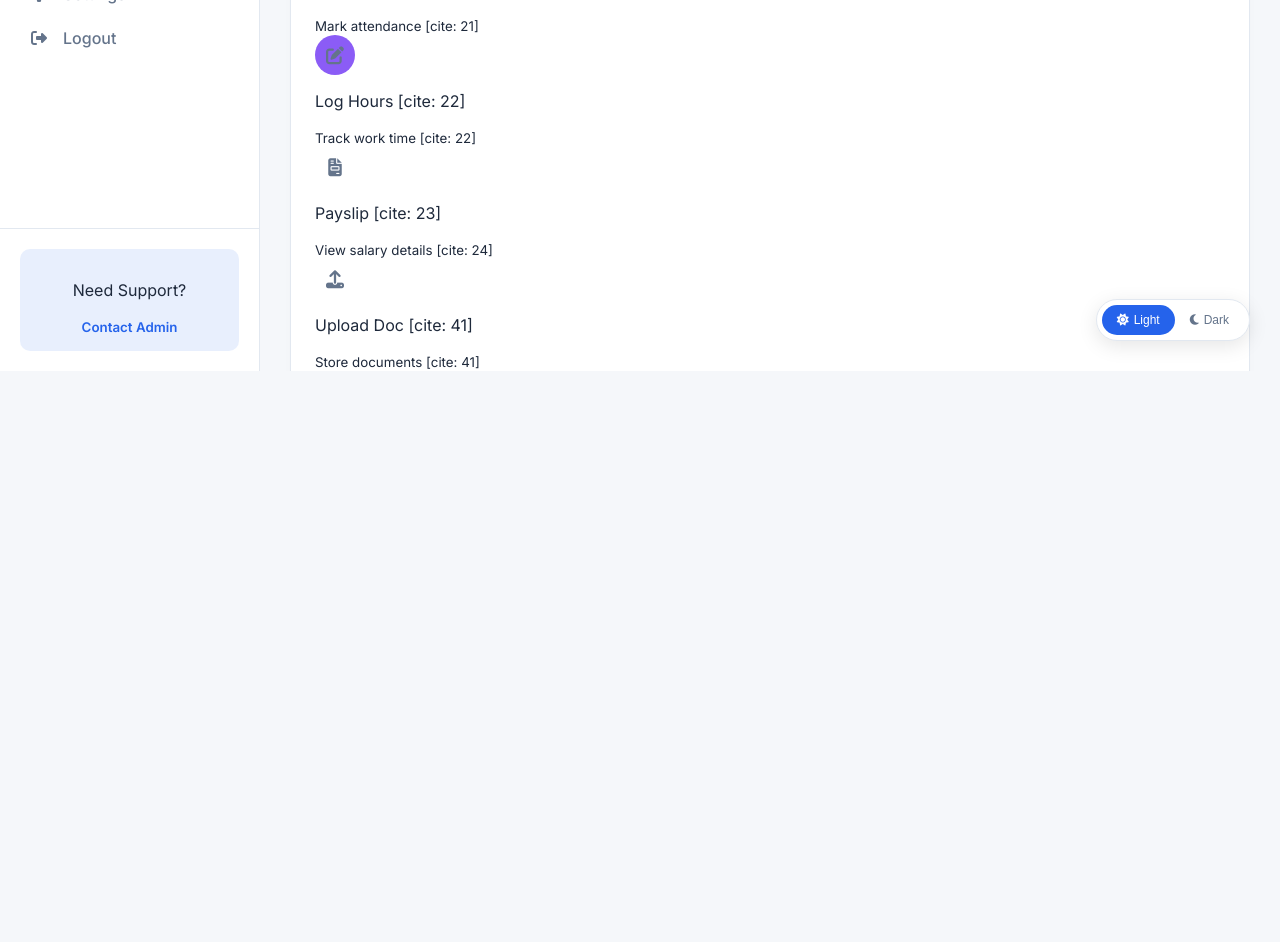
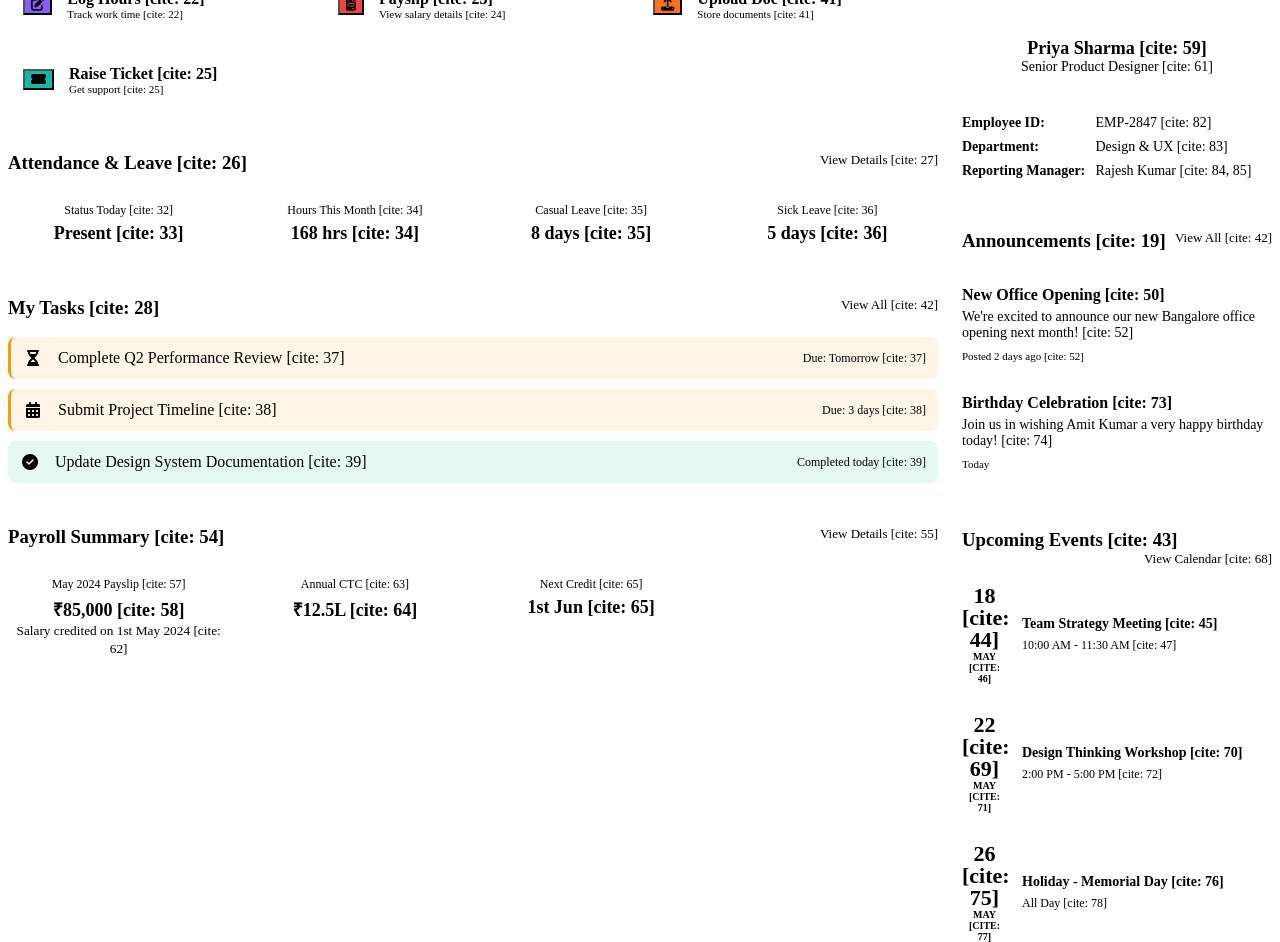
Before and after one commit to cureflyglobal/NexusHR, a plain HTML site: page index.html in a window 1280 px wide. Shown: the part 429-1371 px from the top of the page. Before the commit the page ends 800 px from the top, so only its background shows below. Drawn offline with nearby package versions, Linux system fonts and the light colour scheme.

Commit message:
Update style.css

```diff
--- a/assets/css/style.css
+++ b/assets/css/style.css
@@ -1,99 +1,249 @@
-:root {
-    --primary: #2563eb;
-    --primary-dark: #1d4ed8;
-    --secondary: #64748b;
-    --bg-body: #f5f7fa;
-    --bg-card: #ffffff;
-    --text-main: #1e293b;
-    --text-muted: #64748b;
-    --border: #e2e8f0;
-    --danger: #ef4444;
-    --success: #10b981;
-    --font-main: 'Inter', sans-serif;
+/* --- New Styles for Canva Design Implementation --- */
+
+/* Layout Grid */
+.dashboard-grid {
+    display: grid;
+    grid-template-columns: 3fr 1fr; /* Left column wider than right column */
+    gap: 24px;
+}
+.left-col {
+    /* Holds Quick Actions, Attendance, Tasks, Payroll */
+    display: flex;
+    flex-direction: column;
+    gap: 24px;
+}
+.right-col {
+    /* Holds Profile, Announcements, Events */
+    display: flex;
+    flex-direction: column;
+    gap: 24px;
 }
 
-/* Dark Theme Variables */
-body.dark-mode {
-    --bg-body: #0f172a;
-    --bg-card: #1e293b;
-    --text-main: #f8fafc;
-    --text-muted: #94a3b8;
-    --border: #334155;
+/* Quick Actions Grid */
+.quick-actions-grid {
+    display: grid;
+    grid-template-columns: repeat(3, 1fr);
+    gap: 15px;
+}
+.action-box {
+    display: flex;
+    align-items: center;
+    gap: 15px;
+    padding: 15px;
+    border-radius: 12px;
+    background: var(--bg-body);
+    border: 1px solid var(--border);
+    transition: 0.2s;
+}
+.action-box:hover {
+    box-shadow: 0 4px 10px rgba(0, 0, 0, 0.05);
+    border-color: var(--primary);
+}
+.action-label {
+    margin: 0;
+    font-weight: 600;
+}
+.action-box small {
+    color: var(--text-muted);
+    font-size: 11px;
+    display: block;
+}
+.icon-btn.bg-blue { background: #3b82f6; }
+.icon-btn.bg-green { background: #10b981; }
+.icon-btn.bg-purple { background: #8b5cf6; }
+.icon-btn.bg-red { background: #ef4444; }
+.icon-btn.bg-orange { background: #f97316; }
+.icon-btn.bg-teal { background: #14b8a6; }
+
+
+/* Summary Grids (Attendance & Payroll) */
+.attendance-grid, .payroll-summary {
+    display: grid;
+    grid-template-columns: repeat(4, 1fr);
+    gap: 15px;
+    text-align: center;
+}
+.attendance-grid > div, .payroll-summary > div {
+    padding: 10px 0;
+    border-right: 1px solid var(--border);
+}
+.attendance-grid > div:last-child, .payroll-summary > div:last-child {
+    border-right: none;
+}
+.summary-label {
+    font-size: 12px;
+    color: var(--text-muted);
+    margin: 0 0 5px;
+}
+.summary-value {
+    font-size: 18px;
+    font-weight: 700;
+    margin: 0;
+}
+.text-green { color: var(--success); }
+.text-primary { color: var(--primary); }
+.view-all-link {
+    float: right;
+    font-size: 13px;
+    color: var(--primary);
+    text-decoration: none;
+    font-weight: 500;
 }
 
-body { margin: 0; font-family: var(--font-main); background: var(--bg-body); color: var(--text-main); transition: background 0.3s ease; height: 100vh; overflow: hidden; }
-* { box-sizing: border-box; }
+/* My Tasks List */
+.task-list {
+    display: flex;
+    flex-direction: column;
+    gap: 10px;
+}
+.task-item {
+    display: flex;
+    align-items: center;
+    padding: 12px;
+    border-radius: 8px;
+}
+.task-item i {
+    font-size: 16px;
+    margin-right: 15px;
+    width: 20px;
+    text-align: center;
+}
+.task-item p {
+    flex: 1;
+    margin: 0;
+    font-weight: 500;
+}
+.task-item small {
+    color: var(--text-muted);
+    font-size: 12px;
+}
+.task-item.pending {
+    background: rgba(245, 158, 11, 0.1);
+    border-left: 3px solid #f59e0b;
+}
+.task-item.completed {
+    background: rgba(16, 185, 129, 0.1);
+    border-left: 3px solid var(--success);
+}
+.task-item.completed i {
+    color: var(--success);
+}
 
-/* Layout */
-.app-wrapper { display: flex; height: 100%; width: 100%; }
-.main-wrapper { flex: 1; display: flex; flex-direction: column; position: relative; overflow: hidden; }
-.page-content { padding: 30px; overflow-y: auto; height: 100%; display: none; animation: fadeIn 0.3s; }
-.page-content.active { display: block; }
-@keyframes fadeIn { from { opacity: 0; transform: translateY(10px); } to { opacity: 1; transform: translateY(0); } }
+/* Profile Card */
+.profile-card .profile-header {
+    text-align: center;
+    padding-bottom: 20px;
+    margin-bottom: 20px;
+    border-bottom: 1px solid var(--border);
+}
+.profile-card .user-avatar {
+    margin: 0 auto 10px;
+}
+.profile-card .name {
+    margin: 5px 0 0;
+    font-size: 18px;
+}
+.profile-card .role {
+    margin: 0;
+    color: var(--text-muted);
+    font-size: 14px;
+}
+.profile-details p {
+    margin: 8px 0;
+    font-size: 14px;
+}
+.profile-details strong {
+    font-weight: 600;
+    width: 130px;
+    display: inline-block;
+}
 
-/* Sidebar */
-.sidebar { width: 260px; background: var(--bg-card); border-right: 1px solid var(--border); display: flex; flex-direction: column; z-index: 50; transition: all 0.3s; }
-.sidebar-logo { padding: 24px; font-size: 20px; font-weight: 700; border-bottom: 1px solid var(--border); display: flex; align-items: center; gap: 10px; }
-.text-primary { color: var(--primary); }
-.sidebar-menu { padding: 20px 0; flex: 1; }
-.sidebar-item { padding: 12px 24px; cursor: pointer; color: var(--text-muted); display: flex; align-items: center; gap: 12px; transition: 0.2s; font-weight: 500; border-left: 3px solid transparent; text-decoration: none; }
-.sidebar-item:hover, .sidebar-item.active { background: rgba(37, 99, 235, 0.05); color: var(--primary); }
-.sidebar-item.active { border-left-color: var(--primary); }
-.sidebar-icon { width: 24px; text-align: center; }
-.sidebar-footer { padding: 20px; border-top: 1px solid var(--border); }
-.help-box { background: rgba(37, 99, 235, 0.1); padding: 15px; border-radius: 10px; text-align: center; }
-.help-box small { color: var(--primary); font-weight: 600; cursor: pointer; }
+/* Announcement Card */
+.announcement-item {
+    padding: 15px 0;
+    border-bottom: 1px dashed var(--border);
+}
+.announcement-item:last-child {
+    border-bottom: none;
+}
+.announcement-title {
+    font-weight: 600;
+    margin: 0 0 5px;
+    color: var(--primary);
+}
+.announcement-body {
+    margin: 0 0 5px;
+    font-size: 14px;
+}
+.announcement-item small {
+    color: var(--text-muted);
+    font-size: 11px;
+}
 
-/* Header */
-.top-nav { height: 70px; background: var(--bg-card); border-bottom: 1px solid var(--border); padding: 0 30px; display: flex; justify-content: space-between; align-items: center; }
-.nav-left, .nav-actions { display: flex; align-items: center; gap: 15px; }
-.search-bar { position: relative; }
-.search-bar input { padding: 10px 10px 10px 35px; border-radius: 8px; border: 1px solid var(--border); background: var(--bg-body); color: var(--text-main); width: 250px; }
-.search-icon { position: absolute; left: 12px; top: 50%; transform: translateY(-50%); color: var(--text-muted); font-size: 14px; }
-.icon-btn { background: transparent; border: none; font-size: 18px; color: var(--text-muted); cursor: pointer; position: relative; width: 40px; height: 40px; display: flex; align-items: center; justify-content: center; border-radius: 50%; transition: 0.2s; }
-.icon-btn:hover { background: var(--bg-body); color: var(--primary); }
-.badge { position: absolute; top: 5px; right: 5px; background: var(--danger); color: white; font-size: 10px; padding: 2px 5px; border-radius: 10px; }
-.user-avatar { width: 35px; height: 35px; background: linear-gradient(135deg, #2563eb, #1d4ed8); border-radius: 50%; color: white; display: flex; align-items: center; justify-content: center; font-size: 12px; font-weight: bold; }
+/* Event Card */
+.event-item {
+    display: flex;
+    align-items: center;
+    gap: 15px;
+    padding: 15px 0;
+    border-bottom: 1px dashed var(--border);
+}
+.event-item:last-child {
+    border-bottom: none;
+}
+.event-date {
+    text-align: center;
+    width: 45px;
+}
+.event-date .day-num {
+    display: block;
+    font-size: 22px;
+    font-weight: 700;
+    color: var(--primary);
+    line-height: 1;
+}
+.event-date .month-name {
+    display: block;
+    font-size: 10px;
+    font-weight: 600;
+    color: var(--text-muted);
+    text-transform: uppercase;
+}
+.event-info .event-title {
+    margin: 0 0 3px;
+    font-weight: 600;
+    font-size: 14px;
+}
+.event-info small {
+    color: var(--text-muted);
+    font-size: 12px;
+}
 
-/* Components */
-.page-title { font-size: 24px; margin: 0 0 5px; }
-.page-subtitle { color: var(--text-muted); margin: 0 0 30px; font-size: 14px; }
-.card { background: var(--bg-card); border-radius: 12px; padding: 24px; box-shadow: 0 2px 10px rgba(0,0,0,0.02); border: 1px solid var(--border); margin-bottom: 24px; }
-.card-title { margin: 0 0 20px; font-size: 16px; }
-
-/* Forms (Used in settings, login, signup) */
-.form-group { margin-bottom: 20px; }
-.form-group label { display: block; margin-bottom: 8px; font-weight: 500; font-size: 14px; }
-.form-group input { width: 100%; padding: 12px; border: 1px solid var(--border); border-radius: 8px; background: var(--bg-body); color: var(--text-main); }
-.form-btn { padding: 12px; background: var(--primary); color: white; border: none; border-radius: 8px; font-weight: 600; cursor: pointer; transition: background 0.2s; }
-
-/* Stats Grid */
-.stats-grid { display: grid; grid-template-columns: repeat(auto-fit, minmax(240px, 1fr)); gap: 24px; margin-bottom: 30px; }
-.stat-box { background: var(--bg-card); padding: 20px; border-radius: 12px; border: 1px solid var(--border); display: flex; align-items: center; gap: 15px; }
-.stat-icon { width: 50px; height: 50px; border-radius: 12px; display: flex; align-items: center; justify-content: center; font-size: 20px; color: white; }
-.bg-blue { background: #3b82f6; } .bg-green { background: #10b981; } .bg-purple { background: #8b5cf6; }
-.stat-value { font-size: 24px; font-weight: 700; }
-.stat-label { color: var(--text-muted); font-size: 13px; }
-
-/* Tables */
-.table-responsive { overflow-x: auto; }
-.data-table { width: 100%; border-collapse: collapse; white-space: nowrap; }
-.data-table th { text-align: left; padding: 15px; color: var(--text-muted); font-size: 12px; text-transform: uppercase; border-bottom: 1px solid var(--border); }
-.data-table td { padding: 15px; border-bottom: 1px solid var(--border); color: var(--text-main); font-size: 14px; }
-.status-badge { padding: 5px 10px; border-radius: 20px; font-size: 11px; font-weight: 600; }
-.status-success { background: rgba(16, 185, 129, 0.1); color: var(--success); }
-.status-pending { background: rgba(245, 158, 11, 0.1); color: #f59e0b; }
-
-/* Theme Toggle */
-.theme-toggle { position: fixed; bottom: 30px; right: 30px; background: var(--bg-card); padding: 5px; border-radius: 30px; border: 1px solid var(--border); box-shadow: 0 5px 20px rgba(0,0,0,0.1); z-index: 100; display: flex; }
-.theme-btn { border: none; background: none; padding: 8px 15px; border-radius: 20px; cursor: pointer; font-size: 12px; color: var(--text-muted); display: flex; align-items: center; gap: 5px; }
-.theme-btn.active { background: var(--primary); color: white; }
-
-/* Responsive */
-.mobile-toggle { display: none; }
-@media (max-width: 768px) {
-    .sidebar { position: fixed; left: -100%; height: 100%; box-shadow: 5px 0 15px rgba(0,0,0,0.1); }
-    .sidebar.open { left: 0; }
-    .mobile-toggle { display: flex; }
-    .search-bar input { width: 150px; }
+/* Responsive adjustments for the new grid */
+@media (max-width: 1024px) {
+    .dashboard-grid {
+        grid-template-columns: 1fr; /* Stack columns on smaller screens */
+    }
+    .attendance-grid, .payroll-summary {
+        grid-template-columns: repeat(2, 1fr); /* 2x2 grid for stats on medium screens */
+    }
+    .attendance-grid > div:nth-child(2), .payroll-summary > div:nth-child(2) {
+        border-right: none;
+    }
+    .quick-actions-grid {
+        grid-template-columns: repeat(2, 1fr); /* 2x3 grid for quick actions */
+    }
 }
+@media (max-width: 500px) {
+    .attendance-grid, .payroll-summary {
+        grid-template-columns: 1fr; /* Stack stats on very small screens */
+    }
+    .attendance-grid > div, .payroll-summary > div {
+        border-right: none;
+        border-bottom: 1px solid var(--border);
+        padding: 15px 0;
+    }
+    .quick-actions-grid {
+        grid-template-columns: 1fr; /* Stack quick actions */
+    }
+}
```
